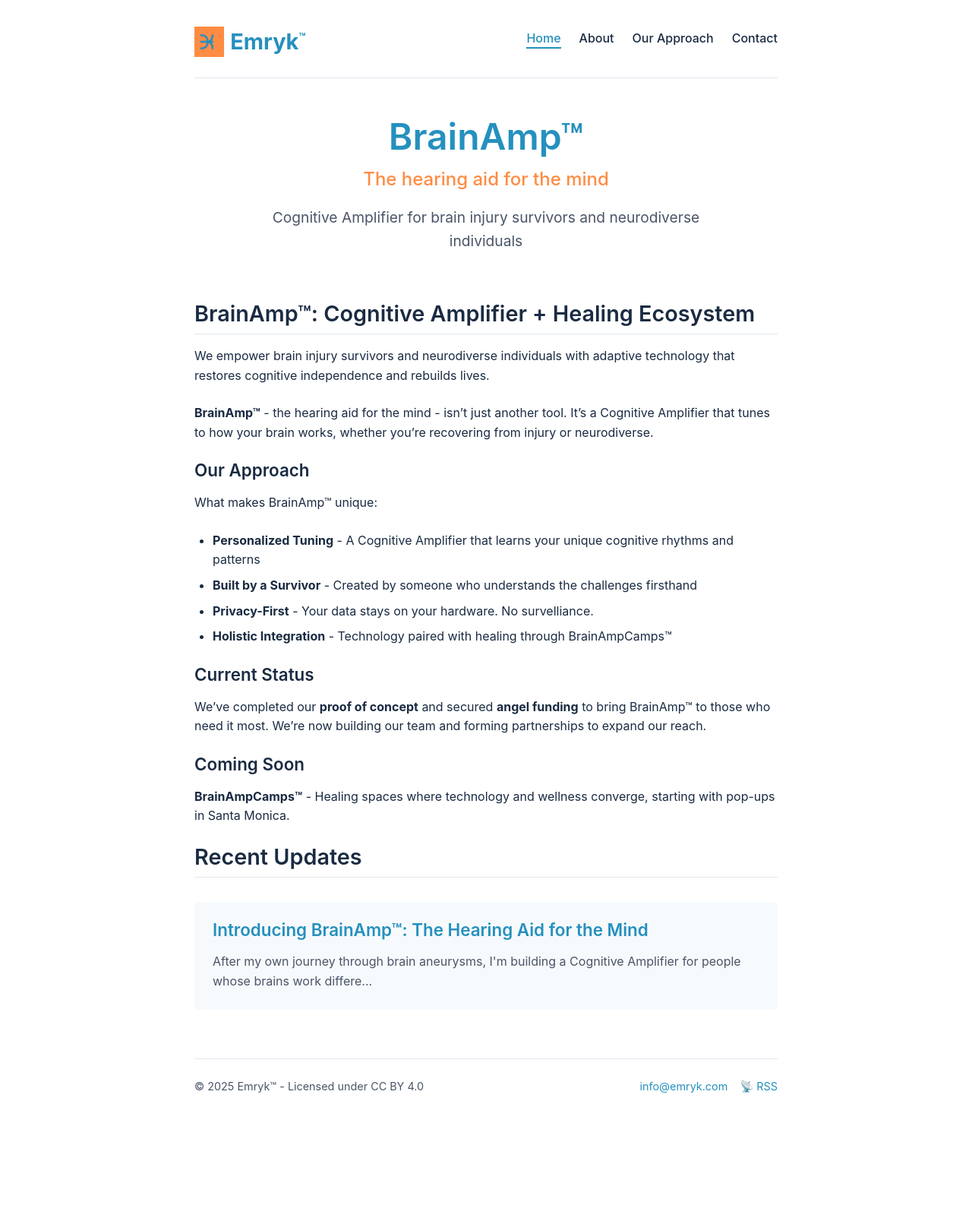
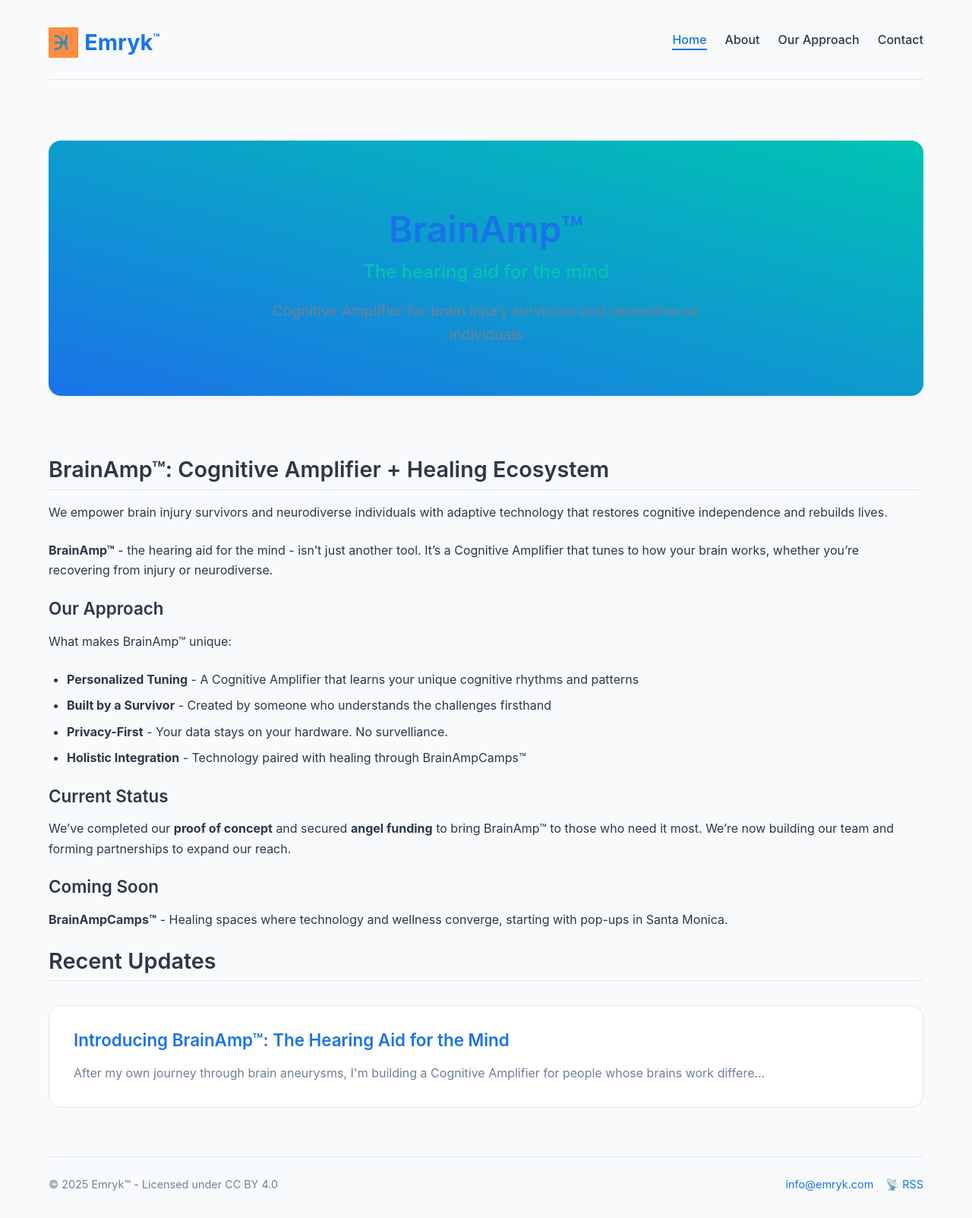
Before and after one commit to rhuze-emryk/emryk.github.io, a Jekyll site: the page built from index.md, in a window 1280 px wide. Shown: the whole page at 76% size. Built offline with Jekyll 4.4.1, drawn with Linux system fonts in a browser that asks for light colours; before the commit the page ends 1473 px from its top, so only the background shows below that.

Commit message:
Updated look of site

```diff
--- a/assets/css/main.css
+++ b/assets/css/main.css
@@ -1,13 +1,17 @@
 :root {
-  --primary: #2590BE;         /* Logo blue background */
-  --primary-dark: #1D7DA6;    /* Darker version for hover states */
-  --secondary: #FF8C42;       /* Logo orange */
-  --secondary-dark: #E67E3C;  /* Darker orange for hover states */
-  --text: #1A2B42;            /* Dark text color */
-  --text-light: #4A5568;      /* Lighter text color */
-  --bg: #FFFFFF;              /* Background color */
-  --bg-alt: #F7FAFC;          /* Alternative background color */
-  --border: #E2E8F0;          /* Border color */
+  --primary: #1A73E8;         /* Modern clinical blue */
+  --primary-dark: #1557B0;    /* Deep trust blue */
+  --secondary: #00C4B3;       /* Vibrant teal for accent */
+  --secondary-dark: #009E8E;  /* Darker teal */
+  --accent: #FF6B6B;          /* Energy red for highlights */
+  --text: #2D3748;            /* High contrast text */
+  --text-light: #718096;      /* Secondary text */
+  --bg: #F8FAFC;              /* Clean background */
+  --bg-alt: #FFFFFF;          /* Card backgrounds */
+  --border: #E2E8F0;          /* Subtle borders */
+  --gradient-start: #1A73E8;  /* Gradient elements */
+  --gradient-end: #00C4B3;
+  --shadow: 0 4px 6px -1px rgba(0, 0, 0, 0.05);
 }
 
 /* Base Styles */
@@ -23,16 +27,19 @@
 }
 
 body {
-  font-family: -apple-system, BlinkMacSystemFont, "Segoe UI", Roboto, Helvetica, Arial, sans-serif;
-  line-height: 1.6;
+  font-family: 'Inter', -apple-system, BlinkMacSystemFont, "Segoe UI", Roboto, Helvetica, Arial, sans-serif;
+  line-height: 1.65;
   color: var(--text);
   background-color: var(--bg);
+  -webkit-font-smoothing: antialiased;
+  text-rendering: optimizeLegibility;
 }
 
 .container {
-  max-width: 800px;
+  max-width: 1200px;
   margin: 0 auto;
-  padding: 2rem 1rem;
+  padding: 2rem 1.5rem;
+  position: relative;
 }
 
 /* Typography */
@@ -193,7 +200,18 @@
 /* Hero Section */
 .hero {
   text-align: center;
-  margin-bottom: 4rem;
+  margin: 5rem 0;
+  padding: 4rem 1rem;
+  background: linear-gradient(15deg, var(--gradient-start) 0%, var(--gradient-end) 100%);
+  color: white;
+  border-radius: 1rem;
+  box-shadow: var(--shadow);
+  transform: translateY(0);
+  transition: transform 0.3s ease;
+}
+
+.hero:hover {
+  transform: translateY(-5px);
 }
 
 .hero h1 {
@@ -228,15 +246,39 @@
 }
 
 .post-card {
-  padding: 1.5rem;
-  background-color: var(--bg-alt);
-  border-radius: 5px;
-  transition: transform 0.2s ease, box-shadow 0.2s ease;
+  padding: 2rem;
+  background: var(--bg-alt);
+  border-radius: 16px;
+  transition: all 0.3s cubic-bezier(0.4, 0, 0.2, 1);
+  border: 1px solid var(--border);
+  position: relative;
+  overflow: hidden;
 }
 
 .post-card:hover {
-  transform: translateY(-3px);
-  box-shadow: 0 10px 15px -3px rgba(0, 0, 0, 0.1), 0 4px 6px -2px rgba(0, 0, 0, 0.05);
+  transform: translateY(-5px);
+  box-shadow: 0 20px 25px -5px rgba(0, 0, 0, 0.1), 0 8px 10px -6px rgba(0, 0, 0, 0.1);
+  border-color: var(--secondary);
+}
+
+.post-card::before {
+  content: '';
+  position: absolute;
+  top: 0;
+  left: -100%;
+  width: 50%;
+  height: 100%;
+  background: linear-gradient(
+    90deg,
+    transparent,
+    rgba(255,255,255,0.2),
+    transparent
+  );
+  transition: left 0.6s ease;
+}
+
+.post-card:hover::before {
+  left: 100%;
 }
 
 .post-card h3 {
```
